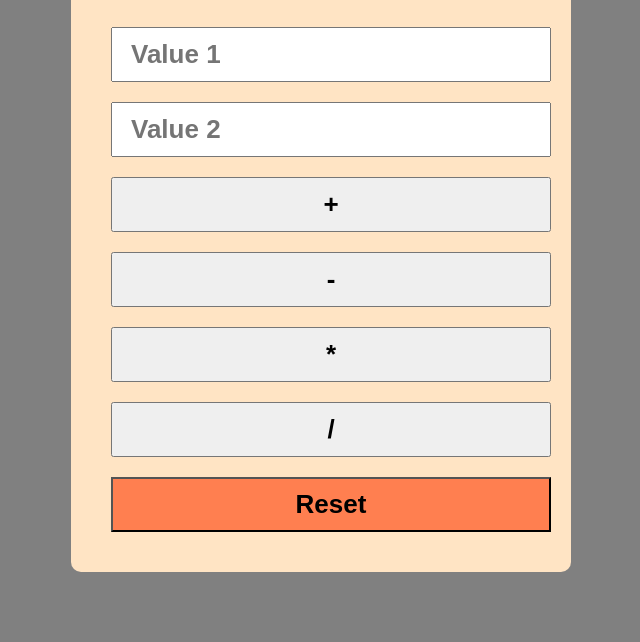
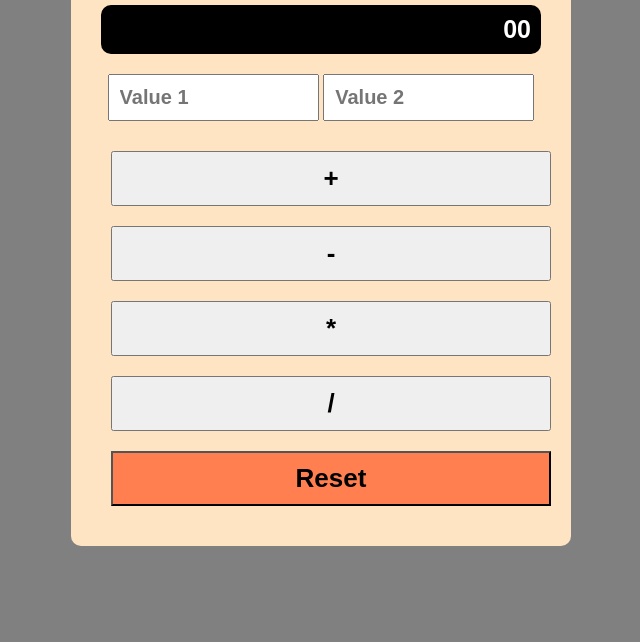
Before and after one commit to IT95Academy/Simple_Calculator, a plain HTML site: page index.html in a window 1280 px wide. Shown: the part 158-800 px from the top of the page, without its empty margins (319-959 px from the left). Drawn offline with Linux system fonts and the light colour scheme.

Commit message:
Update style.css

```diff
--- a/style.css
+++ b/style.css
@@ -6,32 +6,45 @@
 
 body {
   background-color: gray;
+  width: 100%;
+  height: 100vh;
+  font-family: Arial, Helvetica, sans-serif;
+  display: flex;
+  justify-content: center;
+  align-items: center;
+  flex-direction: column;
   text-align: center;
 }
 
 .container {
-  width: 500px;
+  max-width: 500px;
+  width: 100%;
   background-color: bisque;
   border-radius: 10px;
   padding: 30px;
-  margin: 40px auto;
 
   #output {
     background-color: black;
+    color: white;
+    padding: 10px;
     border-radius: 10px;
-    padding: 10px;
     font-size: 25px;
     font-weight: 700;
     text-align: right;
     margin-bottom: 20px;
-    color: white;
   }
 
-  .folder {
-    display: flex;
+  input {
+    width: 48%;
+    padding: 10px;
+    font-size: 20px;
+    font-weight: 600;
   }
 
-  input,
+  .btns_container {
+    margin-top: 20px;
+  }
+
   .btns {
     width: 100%;
     padding: 10px 18px;
@@ -40,10 +53,6 @@ body {
     font-weight: 600;
   }
 
-  .container_btns {
-    margin-top: 20px;
-  }
-
   #reset {
     background-color: coral;
   }
```
